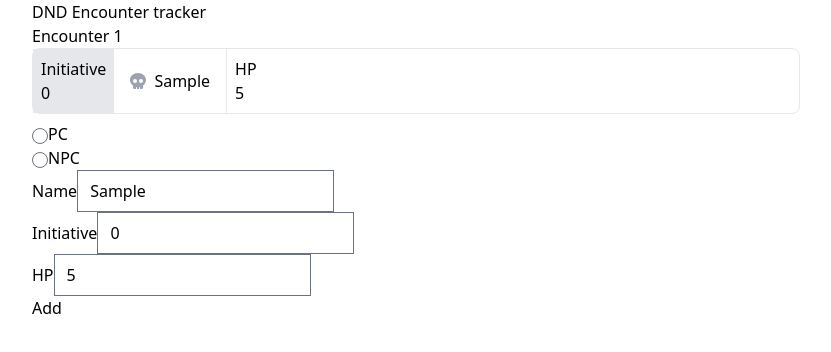
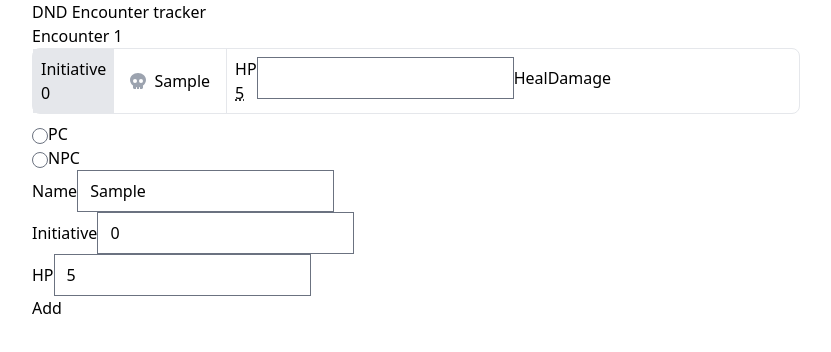
Before and after one commit to Brammm/dnd-encounter-tracker, a React (Vite) app: page / in a window 1280 px wide. Both pictures are taken after typing "Sample", "5" into the empty fields and a click on the button "Add". Shown: the top 352 px of the page, without its empty margins (224-1055 px from the left). Built offline with nearby package versions, Linux system fonts and the light colour scheme.

Commit message:
Process damage for players

```diff
--- a/src/components/CharacterRow.tsx
+++ b/src/components/CharacterRow.tsx
@@ -1,11 +1,25 @@
 import Icon from './Icon';
-import {Character} from '../hooks/useApp';
+import useApp, {Character} from '../hooks/useApp';
+import {useState} from 'react';
 
 type Props = {
     character: Character;
+    encounterId: string;
 };
 
-export function CharacterRow({character}: Props) {
+export function CharacterRow({character, encounterId}: Props) {
+    const {hpChanges, modifyHp} = useApp(({encounters, modifyHp}) => ({
+        modifyHp,
+        hpChanges: encounters[encounterId].hpChanges.filter((hpChange) => hpChange.characterId === character.id),
+    }));
+    const [amount, setAmount] = useState<string>('');
+
+    const handleModify = (multiplier: number = 1) => {
+        modifyHp(encounterId, character.id, parseInt(amount) * multiplier);
+    };
+
+    const currentHp = (character.hp || 0) + hpChanges.reduce((total, hpChange) => total + hpChange.amount, 0);
+
     return (
         <div className="flex border rounded-lg mb-2 border-gray-200">
             <div className="flex flex-col bg-gray-200 p-2">
@@ -18,9 +32,27 @@ export function CharacterRow({character}: Props) {
                 {character.name}
             </div>
             {character.hp !== undefined && (
-        <div className="flex flex-col border-l p-2">
+                <div className="flex border-l p-2 place-self-center">
+                    <div className="flex flex-col">
                         <span>HP</span>
-          <span>{character.hp}</span>
+                        <span>
+                            <abbr title={character.hp.toString()}>{currentHp}</abbr>
+                        </span>
+                    </div>
+                    <div>
+                        <input
+                            type="number"
+                            name={`character-hp-${character.id}`}
+                            value={amount}
+                            onChange={(e) => setAmount(e.currentTarget.value)}
+                        />
+                        <button type="button" onClick={() => handleModify()}>
+                            Heal
+                        </button>
+                        <button type="button" onClick={() => handleModify(-1)}>
+                            Damage
+                        </button>
+                    </div>
                 </div>
             )}
         </div>
--- a/src/components/Encounter.tsx
+++ b/src/components/Encounter.tsx
@@ -9,9 +9,9 @@ export default function EncounterView({encounter}: Props) {
     return (
         <div>
             <div>
-        {encounter.characters.map((character) => (
-          <CharacterRow character={character} key={character.id} />
-        ))}
+                {encounter.characters.map((character) => {
+                    return <CharacterRow character={character} encounterId={encounter.id} key={character.id} />;
+                })}
             </div>
         </div>
     );
--- a/src/hooks/useApp.tsx
+++ b/src/hooks/useApp.tsx
@@ -11,10 +11,16 @@ export type Character = {
     hp?: number;
 };
 
+export type HpChange = {
+    characterId: string;
+    amount: number;
+};
+
 export type Encounter = {
     id: string;
     name: string;
     characters: Character[];
+    hpChanges: HpChange[];
 };
 
 type State = {
@@ -23,6 +29,7 @@ type State = {
 
 type Actions = {
     addCharacter: (encounterId: string, character: Omit<Character, 'id'>) => void;
+    modifyHp: (encounterId: string, characterId: string, amount: number) => void;
 };
 
 const useApp = create<State & Actions>()(
@@ -33,17 +40,26 @@ const useApp = create<State & Actions>()(
                     id: '1',
                     name: 'Encounter 1',
                     characters: [],
+                    hpChanges: [],
                 },
             },
             addCharacter: (encounterId, character) => {
                 set((draft) => {
                     const nextId =
-            Object.values(draft.encounters).reduce((total, encounter) => total + encounter.characters.length, 0) + 1;
+                        Object.values(draft.encounters).reduce(
+                            (total, encounter) => total + encounter.characters.length,
+                            0,
+                        ) + 1;
 
                     draft.encounters[encounterId].characters.push({
                         ...character,
                         id: nextId.toString(),
                     });
+                });
+            },
+            modifyHp: (encounterId, characterId, amount) => {
+                set((draft) => {
+                    draft.encounters[encounterId].hpChanges.push({characterId, amount});
                 });
             },
         })),
```
Also changed, not shown: src/App.tsx (indentation only). Lines whose indentation alone changed are shown as unchanged.
